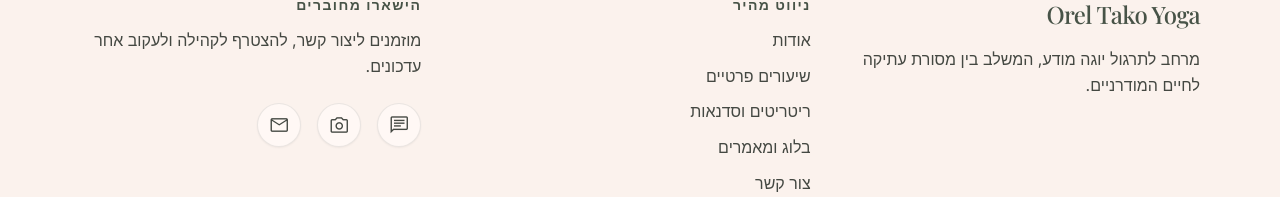
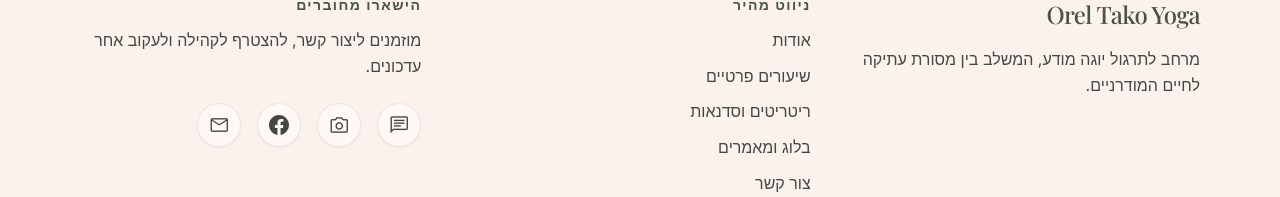
Before and after one commit to inbaltako/orelyoga, a React (Vite) app: page / in a window 1280 px wide. Shown: the part 4418-4615 px from the top of the page. Built offline with nearby package versions, Linux system fonts and the light colour scheme; a web font is replaced by a local one.

Commit message:
Add Facebook social icon to footer

```diff
--- a/src/components/Footer.tsx
+++ b/src/components/Footer.tsx
@@ -78,6 +78,17 @@
                 <span className="material-symbols-outlined text-[22px]">photo_camera</span>
               </a>
               <a
+                href="https://facebook.com"
+                target="_blank"
+                rel="noopener noreferrer"
+                className="w-11 h-11 rounded-full bg-surface border border-outline/15 hover:border-primary flex items-center justify-center text-on-surface-variant hover:text-primary transition-all hover:scale-105 shadow-sm"
+                aria-label="Facebook"
+              >
+                <svg className="w-5 h-5 fill-current" viewBox="0 0 24 24">
+                  <path d="M24 12.073c0-6.627-5.373-12-12-12s-12 5.373-12 12c0 5.99 4.388 10.954 10.125 11.854v-8.385H7.078v-3.47h3.047V9.43c0-3.007 1.792-4.669 4.533-4.669 1.312 0 2.686.235 2.686.235v2.953H15.83c-1.491 0-1.956.925-1.956 1.874v2.25h3.328l-.532 3.47h-2.796v8.385C19.612 23.027 24 18.062 24 12.073z"/>
+                </svg>
+              </a>
+              <a
                 href="mailto:contact@orelyoga.com"
                 className="w-11 h-11 rounded-full bg-surface border border-outline/15 hover:border-primary flex items-center justify-center text-on-surface-variant hover:text-primary transition-all hover:scale-105 shadow-sm"
                 aria-label="Email"
```
